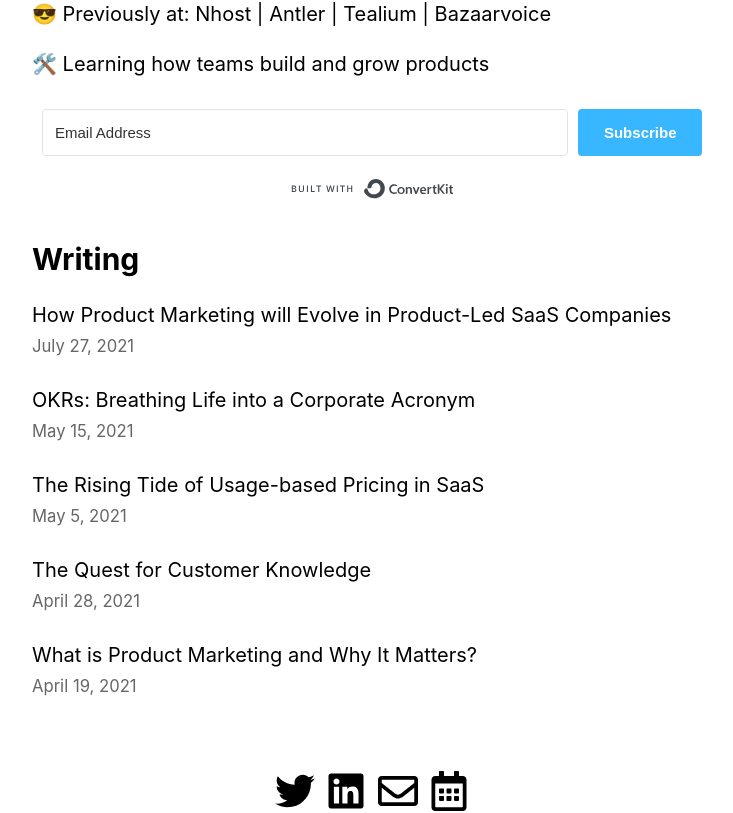
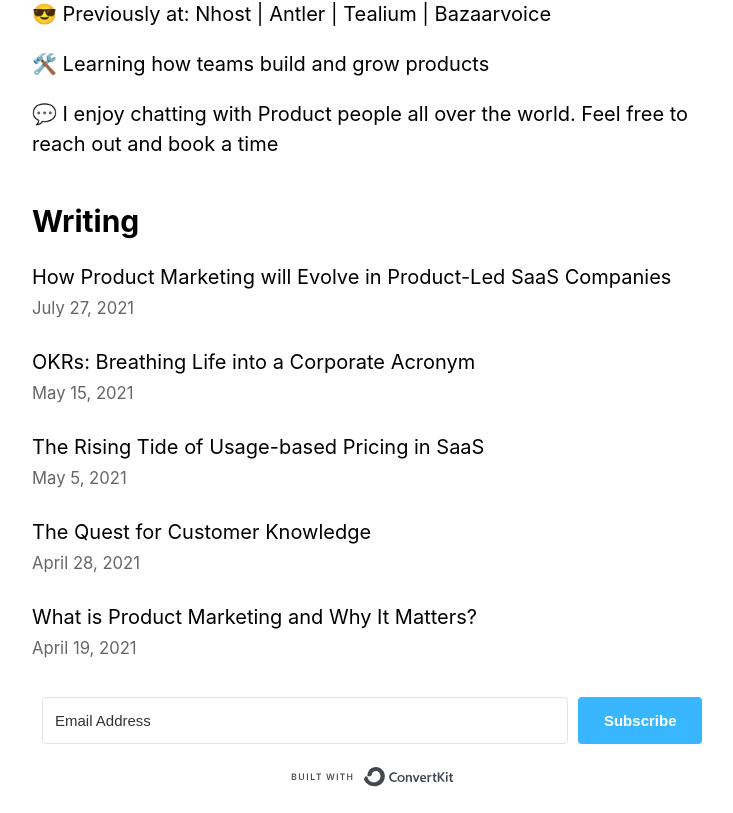
Before and after one commit to sebagudelo/sebagudelo, a Next.js app: page / in a window 1280 px wide. Shown: the part 735-1548 px from the top of the page, without its empty margins (268-1001 px from the left). Built offline with nearby package versions, Linux system fonts and the light colour scheme.

Commit message:
moved signup formadded contact

```diff
--- a/pages/index.js
+++ b/pages/index.js
@@ -31,11 +31,8 @@
 
         <p>🛠️ Learning how teams build and grow products</p>
 
+        <p>💬 I enjoy chatting with Product people all over the world. Feel free to reach out and book a<a href="https://calendly.com/sebagudelo"> time</a></p>
       </div>
-
-      <section>
-      <SignupForm/>
-      </section>
 
       <section className={`${utilStyles.headingMd} ${utilStyles.padding1px}`}>
         <h2 className={utilStyles.headingLg} id="writing"><a href="https://sebagudelo.com/#writing"> Writing </a></h2>
@@ -53,9 +50,15 @@
           ))}
         </ul>
       </section>
+      <section>
+      <SignupForm/>
+      </section>
+
     </Layout>
   )
 }
+
+
 
 export async function getStaticProps() {
   const allPostsData = getSortedPostsData()
```
